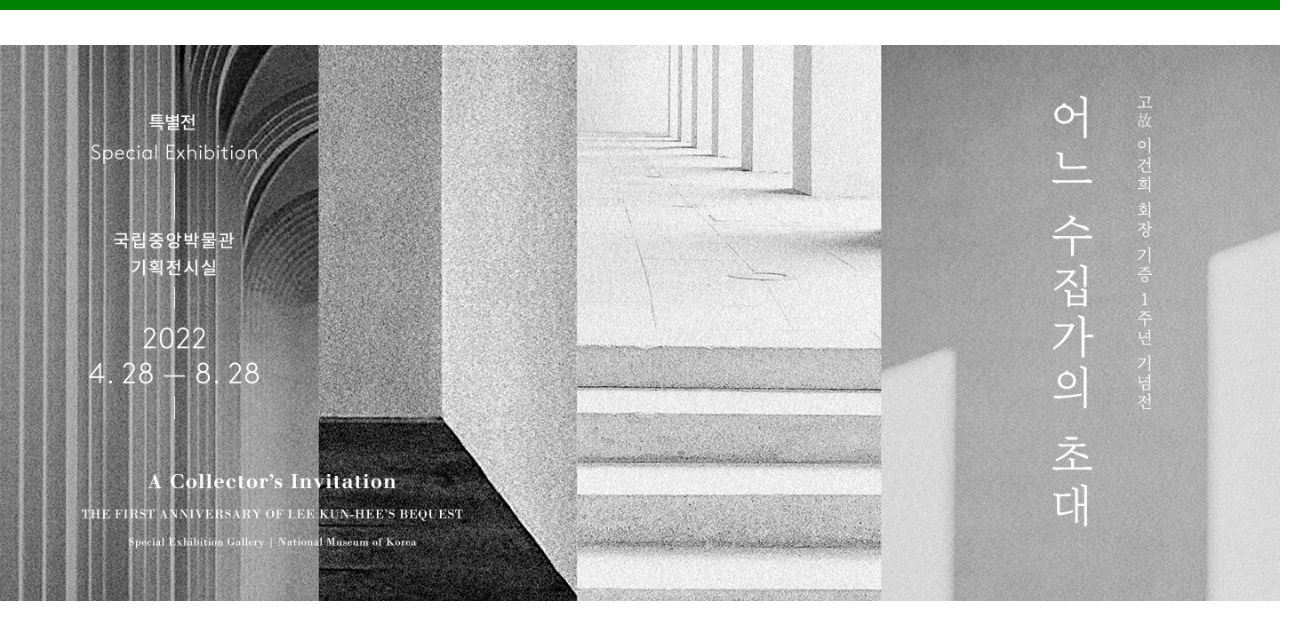
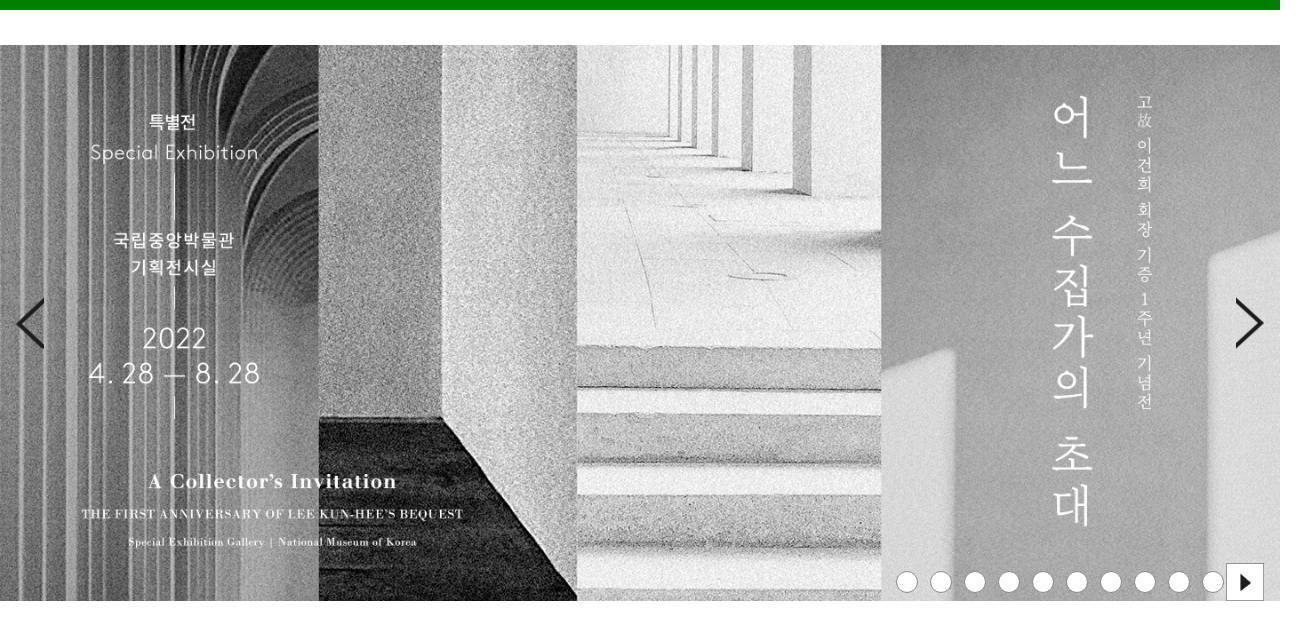
Before and after one commit to pporong/museum_copy, a plain HTML site: page index.html in a window 1280 px wide. Shown: the part 176-800 px from the top of the page, 1305 px wide, since content can reach past the window. Drawn offline with nearby package versions, Linux system fonts and the light colour scheme.

Commit message:
변경내용 메모

```diff
--- a/CSS/style.css
+++ b/CSS/style.css
@@ -172,6 +172,7 @@ body {
 /* 메인 비쥬얼 / 슬라이드 */
 .main-visual {
   margin-top: 35px;
+  position: relative;
 }
 .main-visual >.main-slider {
   width: 100%;
@@ -218,3 +219,85 @@ body {
 .main-visual >.main-slider .content11 >a  {
   background-image: url(../IMG/section1-11.jpg);
 }
+
+/* 슬라이드 버튼 */
+.main-visual >.slider-btn-box {
+  position: absolute;
+  top: 50%;
+  right: 0;
+  transform: translateY(-50%);
+}
+.main-visual >.prev-box {
+  left: 0;
+}
+.main-visual >.slider-btn-box >.next-btn {
+  background-image: url(../img/main_visual_next.png);
+  background-repeat: no-repeat;
+  background-size: cover;
+  width: 28px;
+  height: 51px;
+  position: absolute;
+  top: 50%;
+  right: 16px;
+  transform: translateY(-50%);
+  cursor: pointer;
+}
+.main-visual >.slider-btn-box >.prev-btn {
+  background-image: url(../img/main_visual_prev.png);
+  background-repeat: no-repeat;
+  background-size: cover;
+  width: 28px;
+  height: 51px;
+  position: absolute;
+  top: 50%;
+  left: 16px;
+  transform: translateY(-50%);
+  cursor: pointer;
+}
+
+/* 슬라이드 닷츠 */
+
+.main-visual >.slider-dots-box {
+  position: absolute;
+  bottom: 8px;
+  right: 16px;
+}
+.main-visual >.slider-dots-box >.slider-dots {
+  display: flex;
+  justify-content : center;
+
+}
+.main-visual >.slider-dots-box >.slider-dots >.dots {
+  width: 20px;
+  height: 20px;
+  background: #fff;
+  border-radius: 50%;
+  opacity: 1;
+  margin: 0 6px;
+  border: 1px solid #8a8a89;
+  cursor: pointer;
+}
+.main-visual >.slider-dots-box >.slider-dots >.dots1 {
+
+}
+
+/* 컨트롤 버튼 */
+.main-visual >.slider-dots-box .control-btn-box {
+  position: relative;
+}
+.main-visual >.slider-dots-box .control-btn-box >.play{
+  background-image: url(../img/main_btn_play.png);
+  width: 38px;
+  height: 38px;
+  background-size: cover;
+  background-position: center;
+  background-repeat: no-repeat;
+  position: absolute;
+  top: 50%;
+  right: 0;
+  transform: translateY(-50%);
+}
+
+.main-visual >.slider-dots-box .control-btn-box >.pause{
+
+}
--- a/JS/script.js
+++ b/JS/script.js
@@ -1,7 +1,20 @@
 $(document).ready(function(){
 
+
+    // 메인 슬라이드
     $('.all-wrap >.main-visual >.main-slider').slick({
-
+        autoplay: false ,
+        autoplaySpeed : 2000 ,
+        dots: false ,
+        pauseOnHover: false ,
+        arrows : false ,
     })
+    // 메인 슬라이드 버튼
+    $('.all-wrap >.main-visual .slider-btn-box >.prev-btn').click(function(){
+        $('.main-slider').slick('slickPrev')
+    });
+    $('.all-wrap >.main-visual .slider-btn-box >.next-btn').click(function(){
+        $('.main-slider').slick('slickNext')
+    });
 
 });
--- a/index.html
+++ b/index.html
@@ -134,7 +134,38 @@
                 <div class="content content11"><a href="#"></a></div>
             </div>
 
-            <div class="slider-btn"></div>
+            <!-- 슬라이드 버튼 -->
+            <div class="slider-btn-box">
+                <div class="next-btn"></div>
+            </div>
+            <div class="slider-btn-box prev-box">
+                <div class="prev-btn"></div>
+            </div>
+
+            <!-- 슬라이드 닷츠 -->
+            <div class="slider-dots-box">
+                <div class="slider-dots">
+                    <div class="dots dots1"></div>
+                    <div class="dots dots2"></div>
+                    <div class="dots dots3"></div>
+                    <div class="dots dots4"></div>
+                    <div class="dots dots5"></div>
+                    <div class="dots dots6"></div>
+                    <div class="dots dots7"></div>
+                    <div class="dots dots8"></div>
+                    <div class="dots dots9"></div>
+                    <div class="dots dots10"></div>
+                    <div class="dots dots11"></div>
+
+                    <!-- 컨트롤 버튼 -->
+                    <div class="control-btn-box">
+                        <div class="play"></div>
+                        <div class="pause"></div>
+                    </div>
+                </div>
+            </div>
+
+
         </div>
 
 
```
